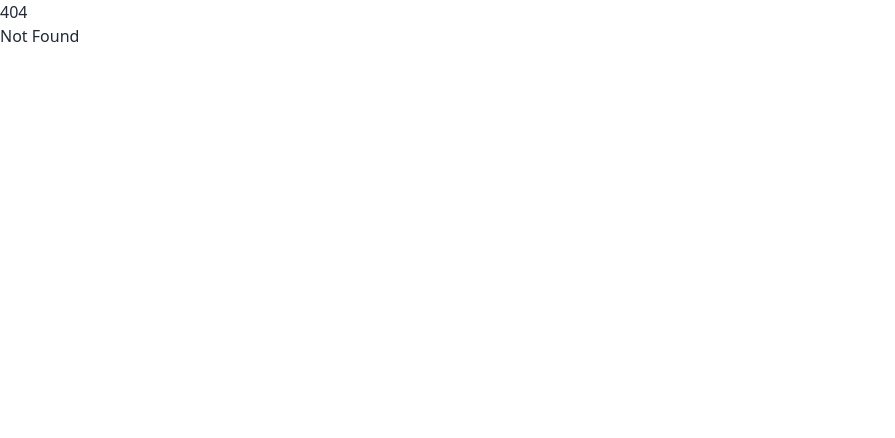
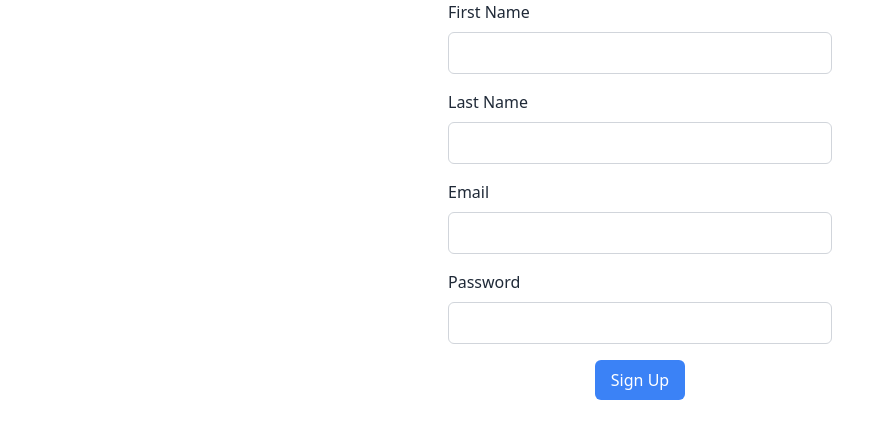
Before and after one commit to Kumaran-23/next-final-project-frontend, a SvelteKit app: page /sign-up in a window 1280 px wide. Before the commit this address had no page. Shown: the top 438 px of the page, without its empty margins (0-895 px from the left). Built offline with nearby package versions, Linux system fonts and the light colour scheme.

Commit message:
sign in and sign out branch

```diff
--- a/package.json
+++ b/package.json
@@ -22,7 +22,7 @@
 		"prettier-plugin-svelte": "^2.10.1",
 		"svelte": "^4.0.0",
 		"tailwindcss": "^3.3.2",
-		"vite": "^4.3.6"
+		"vite": "^4.3.9"
 	},
 	"type": "module"
 }
--- /dev/null
+++ b/src/Alert.svelte
@@ -0,0 +1,26 @@
+<script>
+    export let text = '';
+    export let type = '';
+  </script>
+
+  <div
+    class="alert"
+    class:success={type === 'success'}
+    class:failure={type === 'failure'}
+  >
+    { text }
+  </div>
+
+  <style>
+    .alert {
+      @apply px-4 py-2 rounded font-bold;
+    }
+
+    .success {
+      @apply bg-green-500;
+    }
+
+    .failure {
+      @apply bg-red-500;
+    }
+  </style>
--- /dev/null
+++ b/src/alertStore.js
@@ -0,0 +1,15 @@
+import { writable } from 'svelte/store';
+
+export const alertStore = writable({ text: '', type: ''});
+
+export function showAlert(text, type) {
+    alertStore.set({ text, type });
+
+    setTimeout(() => {
+        clearAlert();
+      }, 3000);
+  }
+
+  export function clearAlert() {
+    alertStore.set({ text: '', type: '' });
+  }
--- a/src/routes/+page.svelte
+++ b/src/routes/+page.svelte
@@ -1,4 +1,52 @@
-<h1 class="text-3xl font-bold underline">Welcome to SvelteKit</h1>
-<p>Visit <a href="https://kit.svelte.dev">kit.svelte.dev</a> to read the documentation</p>
-<button class="btn btn-success btn-outline">Button</button>
-<span class="badge">Badge</span>
+<script>
+    import { accessTokenStore, logout } from '../utils/auth.js';
+	import { onDestroy, onMount } from 'svelte';
+    import { writable } from 'svelte/store';
+    import { goto } from '$app/navigation';
+
+
+    let isLoggedIn = writable(false);
+    let unsubscribe;
+    let showUploadForm = false // Track the visibility of the upload form
+
+    function updateLoginStatus(accessToken) {
+        isLoggedIn.set(!!accessToken);
+    }
+
+    onDestroy(() => {
+        // Clean up the subscription when the component is destroyed
+        unsubscribe();
+    });
+
+    onMount(() => {
+        unsubscribe = accessTokenStore.subscribe(updateLoginStatus);
+        const storedAccessToken = localStorage.getItem('accessToken');
+        updateLoginStatus(storedAccessToken);
+        });
+
+
+    async function handleLogout() {
+        logout();
+        isLoggedIn.set(false);
+        await goto('/');
+    }
+
+  </script>
+
+<style>
+    .header {
+      background-color: black;
+    }
+  </style>
+
+<header class="header flex justify-between items-center py-4 px-6">
+    <div class="logo text-white text-xl font-bold">Next Academy Project</div>
+    <div class="flex space-x-4">
+      {#if $isLoggedIn}
+      <button class="text-white" on:click={() => handleLogout()}>SIGN OUT</button>
+    {:else}
+      <button class="text-white" on:click|preventDefault={() => goto('/sign-up')}>BECOME A PROVIDER</button>
+      <button class="text-white" on:click|preventDefault={() => goto('/login')}>LOGIN</button>
+    {/if}
+    </div>
+  </header>
--- /dev/null
+++ b/src/routes/login/+page.svelte
@@ -0,0 +1,40 @@
+<script>
+    import { alertStore, showAlert } from '../../alertStore.js'
+    import Alert from '../../Alert.svelte'
+    import { writable } from 'svelte/store';
+    import { login } from '../../utils/auth.js'
+
+    let email = '';
+    let password = '';
+
+    const { subscribe, set } = writable({text: '', type: ''});
+    const alert = $alertStore;
+
+    async function handleSubmit() {
+      const response = await login(email, password);
+  }
+
+  </script>
+
+  <div class="max-w-sm mx-auto">
+
+    <form>
+      <div class="mb-4">
+        <label class="block mb-2" for="email">Email</label>
+        <input class="w-full border border-gray-300 px-4 py-2 rounded-md" type="email" id="email" bind:value={email}>
+      </div>
+
+      <div class="mb-4">
+        <label class="block mb-2" for="password">Password</label>
+        <input class="w-full border border-gray-300 px-4 py-2 rounded-md" type="password" id="password" bind:value={password}>
+      </div>
+
+      <div class="text-center mb-4">
+        <button class="bg-blue-500 text-white px-4 py-2 rounded-md" on:click={handleSubmit}>Sign In</button>
+      </div>
+    </form>
+    {#if $alertStore.text}
+        <Alert bind:text={$alertStore.text} bind:type={$alertStore.type} />
+    {/if}
+
+  </div>
--- /dev/null
+++ b/src/routes/sign-up/+page.svelte
@@ -0,0 +1,72 @@
+<script>
+    import { alertStore, showAlert } from '../../alertStore.js'
+    import Alert from '../../Alert.svelte';
+    import { writable } from 'svelte/store';
+
+      let firstName = '';
+      let lastName = ''
+      let email = '';
+      let password = '';
+
+      const { subscribe, set } = writable({text: '', type: ''});
+      const alert = $alertStore;
+
+      // const alert = writable({ text: '', type: '' });
+
+      async function handleSubmit() {
+        try {
+          const response = await fetch('http://localhost:8080/api/users', {
+            method: 'POST',
+            headers: {
+              'Content-Type': 'application/json',
+            },
+            body: JSON.stringify({ firstName, lastName, email, password })
+          });
+
+          if (response.ok) {
+            showAlert('User created successfully', 'success');
+            setTimeout(() => {
+              window.location.href = '/';}, 5000); // Delay of 2000 milliseconds (2 seconds)
+
+          } else {
+            const errorData = await response.json();
+            showAlert(`Error: ${errorData.error}`, 'failure');
+          }
+        } catch (error) {
+          showAlert(`Error: ${error}`, 'failure');
+        }
+      };
+
+    </script>
+
+    <form class="max-w-sm mx-auto">
+      <div class="mb-4">
+          <label class="block mb-2" for="firstName">First Name</label>
+          <input class="w-full border border-gray-300 px-4 py-2 rounded-md" type="firstName" id="firstName" bind:value={firstName}>
+        </div>
+
+        <div class="mb-4">
+          <label class="block mb-2" for="lastName">Last Name</label>
+          <input class="w-full border border-gray-300 px-4 py-2 rounded-md" type="lastName" id="lastName" bind:value={lastName}>
+        </div>
+
+
+      <div class="mb-4">
+        <label class="block mb-2" for="email">Email</label>
+        <input class="w-full border border-gray-300 px-4 py-2 rounded-md" type="email" id="email" bind:value={email}>
+      </div>
+
+      <div class="mb-4">
+        <label class="block mb-2" for="password">Password</label>
+        <input class="w-full border border-gray-300 px-4 py-2 rounded-md" type="password" id="password" bind:value={password}>
+      </div>
+
+      <div class="text-center mb-4">
+        <button class="bg-blue-500 text-white px-4 py-2 rounded-md" on:click={handleSubmit}>Sign Up</button>
+      </div>
+      {#if $alertStore.text}
+        <Alert bind:text={$alertStore.text} bind:type={$alertStore.type} />
+      {/if}
+
+
+    </form>
--- /dev/null
+++ b/src/utils/auth.js
@@ -0,0 +1,54 @@
+import { writable } from 'svelte/store';
+// import { showAlert } from '../alertStore';
+import { PUBLIC_BACKEND_BASE_URL } from '$env/static/public';
+
+export const accessTokenStore = writable(false);
+
+export async function login(email, password) {
+    try {
+      const response = await fetch(PUBLIC_BACKEND_BASE_URL + '/auth', {
+        method: 'POST',
+        headers: {
+          'Content-Type': 'application/json',
+        },
+        body: JSON.stringify({ email, password }),
+      });
+
+      if (response.ok) {
+        // User logged in successfully
+        // Retrieve the access token from the response header
+        const accessToken = response.headers.get('Authorization');
+
+        // Store the access token in the accessTokenStore
+        accessTokenStore.set(accessToken);
+
+        // Store the access token in local storage
+        localStorage.setItem('accessToken', accessToken)
+
+        // showAlert('Success', 'success')
+
+        // Redirect to the dashboard or perform any necessary actions
+        window.setTimeout(() => {
+            window.location.href = '/';
+          }, 3000);
+      } else if (response.status === 401) {
+        // showAlert('Invalid credentials')
+      } else {
+        const errorData = await response.json();
+        // showAlert(`Error: ${errorData.error}`, 'failure');
+      }
+
+      return response;
+    } catch (error) {
+        // showAlert(`Error: ${error}`, 'failure')
+        throw error;
+    }
+}
+
+export function logout() {
+    // Clear the access token from the store and local storage
+    accessTokenStore.set(false);
+    localStorage.removeItem('accessToken');
+
+    // showAlert('Logged out successfully', 'success');
+}
```
Also changed, not shown: 1 other file (tests, documents, lock files or other folders).
